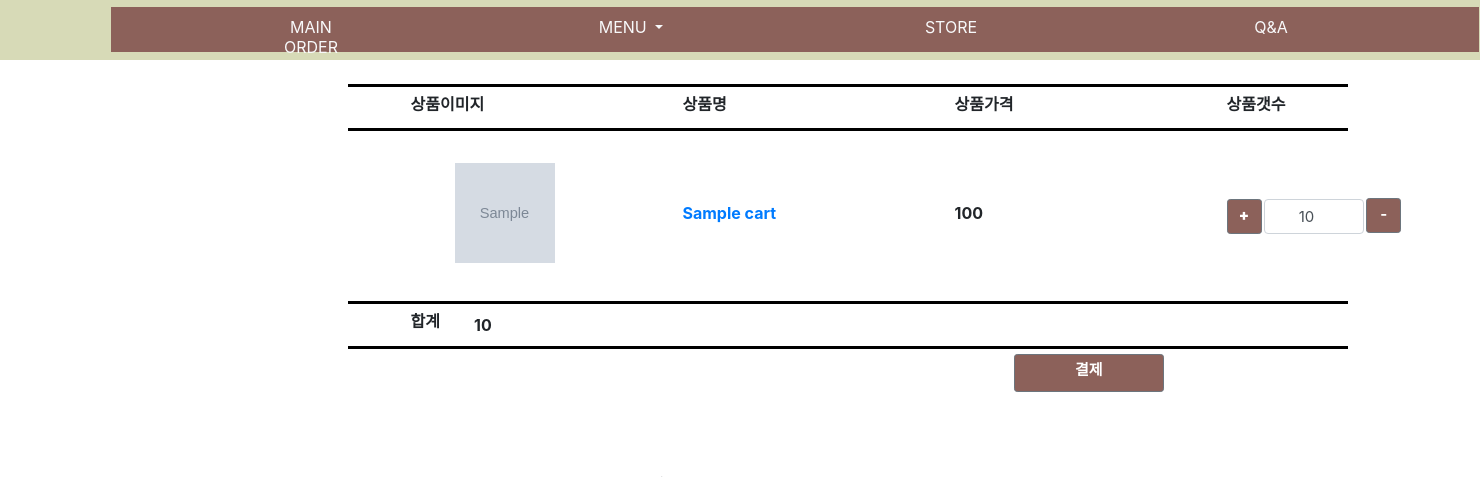
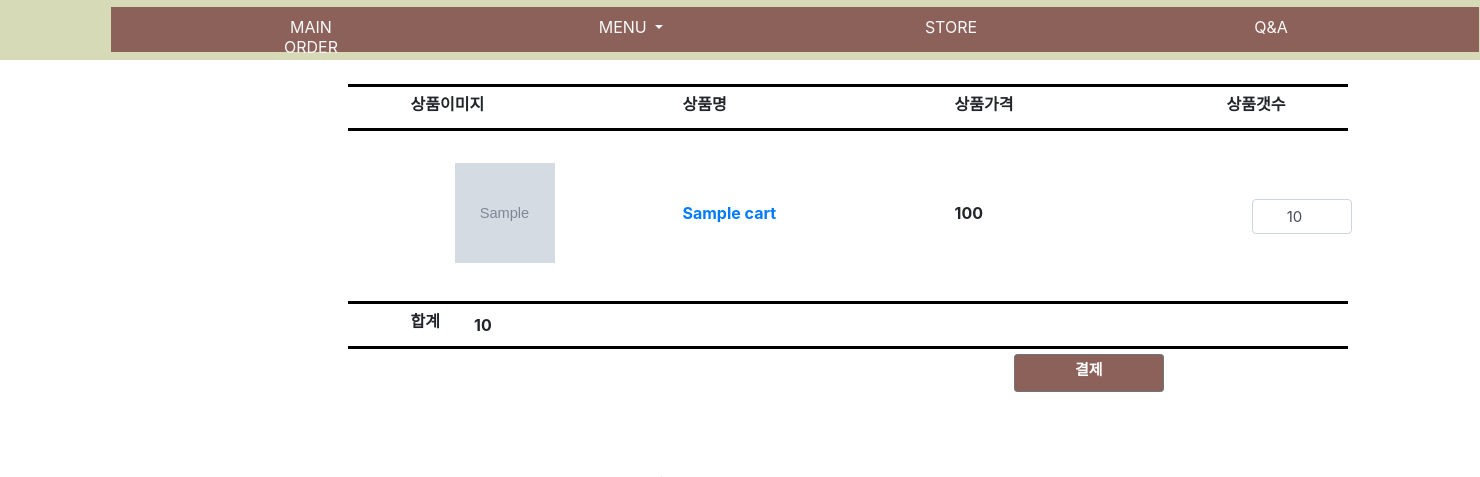
Before and after one commit to ss820938ss/pro_chatbot, a Flask app: template pybo/templates/order/order.html in a window 1480 px wide. Shown: the part 113-590 px from the top of the page. Run offline with Flask 2, Linux system fonts and the light colour scheme; tables that the repository leaves empty hold one stand-in row (values such as "Sample post"); the template is opened without the code that fills it: values that come from a table or form of the project are taken from there, most other values are stand-ins (such as "Sample title", 1, 10 or a date in 2020); grey boxes marked "Sample" are stand-in pictures; some libraries are stand-ins or nearby versions.

Commit message:
결제 눌렀을때 카트는 비워지는데 오류뜸

```diff
--- a/pybo/static/order.css
+++ b/pybo/static/order.css
@@ -77,7 +77,7 @@ p {
 	width: 100px;
 	text-align: center;
 	font-size: 15px;
-	margin-left: 27%;
+	margin-left: 287%;
 }
 
 .total {
--- a/pybo/templates/menu/menu_detail.html
+++ b/pybo/templates/menu/menu_detail.html
@@ -21,7 +21,7 @@
         <br>
         {{ products.description }}
         <br><br><br><br><br>
-        <a href="/order/order/?productId={{request.args.get('productId')}}&qty={{ qty_total }}&price={{ products.price }}" class="delete btn btn-sm btn-outline-secondary" id="btn">주문하기</a>
+        <a href="/order/order/?productId={{request.args.get('productId')}}&qty={{ 1 }}&price={{ products.price }}" class="delete btn btn-sm btn-outline-secondary" id="btn">주문하기</a>
     </div>
 </div>
 
--- a/pybo/templates/order/order.html
+++ b/pybo/templates/order/order.html
@@ -33,9 +33,7 @@
                     <td><h6><img src="/static/image/{{cart.image}}"></h6></td>
                     <td><h6><a href="/menu/menu_detail?productId={{ cart.productId }}&name={{ cart.name }}">{{ cart.name }}</a></h6></td>
                     <td><h6>{{ cart.price * qty_total }}</h6></td>
-                    <td><h6><a href="#" class="btn btn-sm btn-outline-secondary" id="btn2">+</a></h6></td>
                     <td><input type="number" class="form-control" name="qty" id="qty" value="{{ qty_total }}"></td>
-                    <td><a href="#" class="btn btn-sm btn-outline-secondary" id="btn3">-</a></td>
                 </tr>
                 {% endfor %}
             {% else %}
@@ -53,7 +51,8 @@
             </tr>
         </table>
         <div class="line"></div>
-        <a href="/order/payment/" class="btn btn-sm btn-outline-secondary" id="btn">결제</a>
+        <a href="/order/payment/" class="btn btn-sm btn-outline-secondary "
+               data-uri="{{ url_for('order.payment', userId=cart.userId) }}" id="btn">결제</a>
     </form>
 </section>
 
```
Also changed, not shown: pybo/views/order_views.py (+18 -7 lines), pybo.db.
